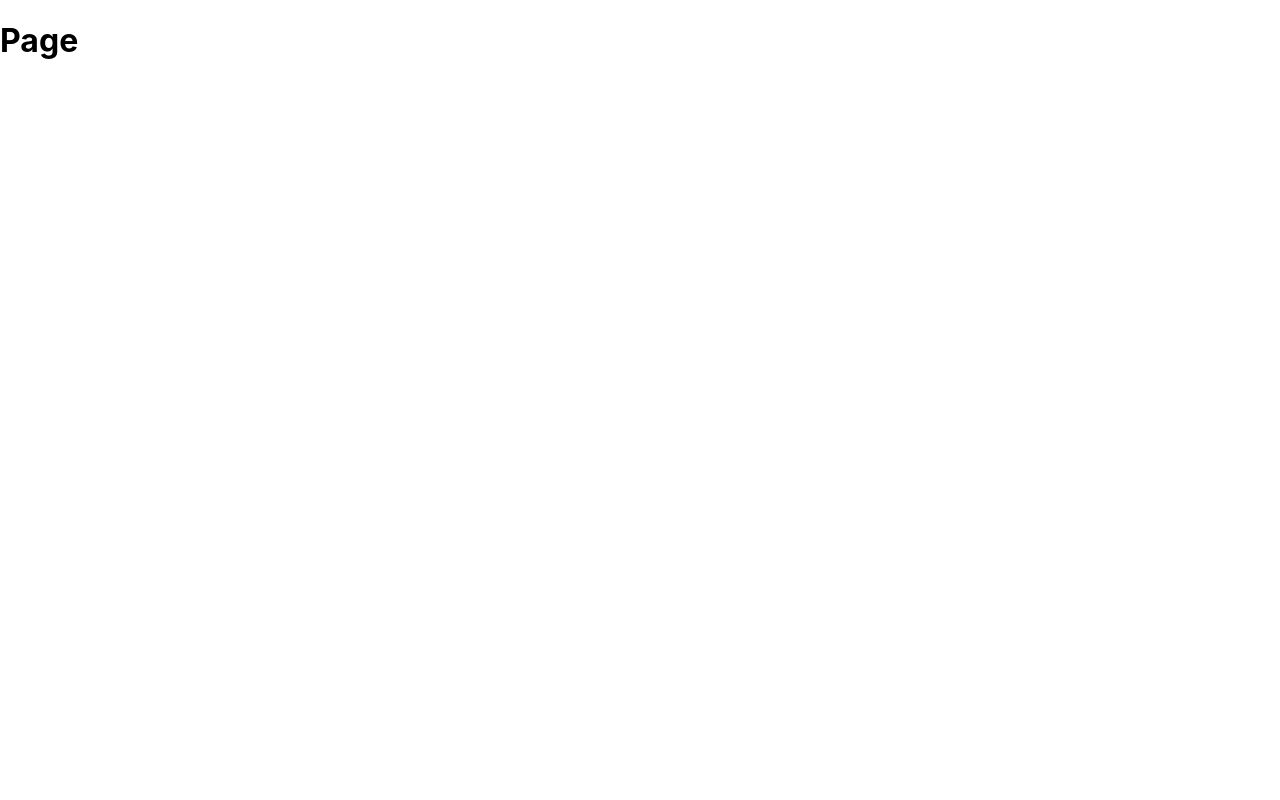
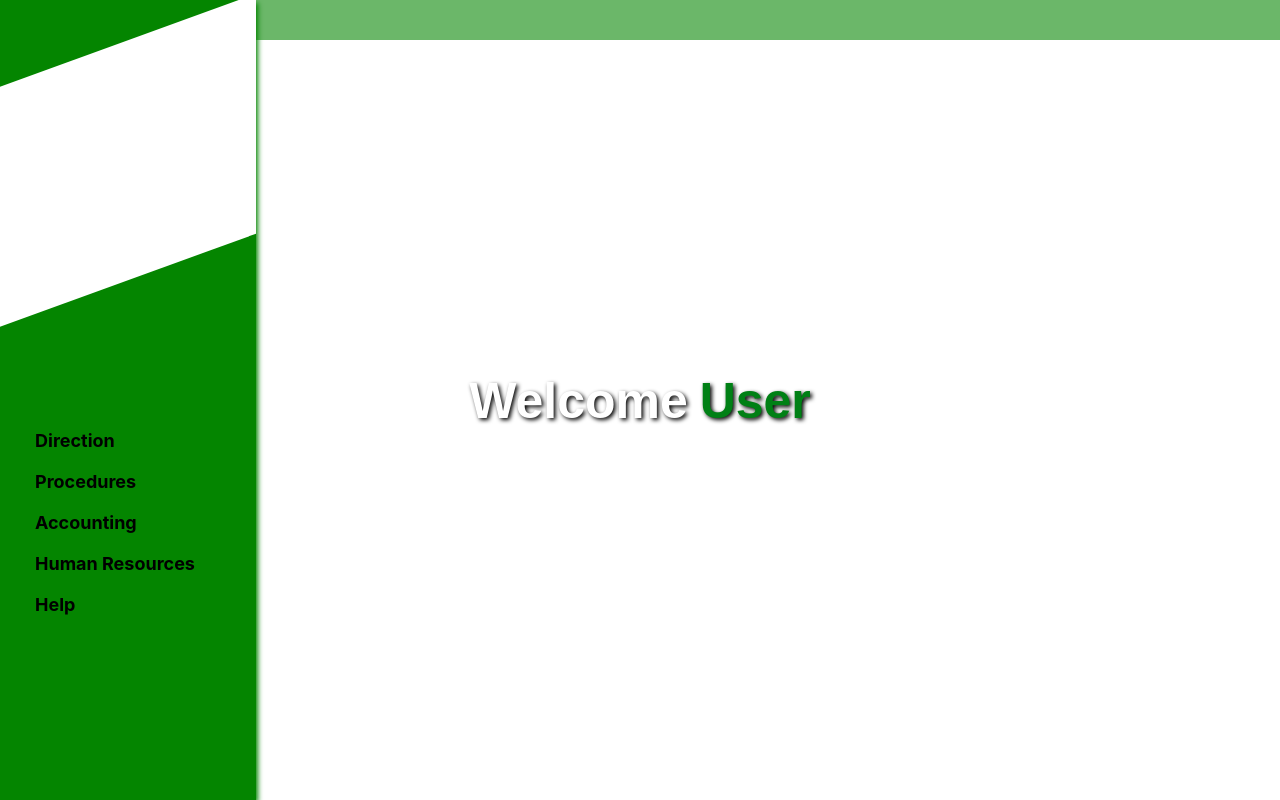
Before and after one commit to rui-juniorO/IHC-SmartBizz, a React (Create React App) app in the folder smart-biz/: page /page in a window 1280 px wide. Built offline with nearby package versions, Linux system fonts and the light colour scheme.

Commit message:
Update Main

```diff
--- a/smart-biz/package.json
+++ b/smart-biz/package.json
@@ -12,7 +12,6 @@
     "react-dom": "^18.2.0",
     "react-router-dom": "^6.10.0",
     "react-scripts": "5.0.1",
-    "react-scrollable-anchor": "^0.6.1",
     "web-vitals": "^2.1.4"
   },
   "scripts": {
--- a/smart-biz/src/pages/LogIn/Page.js
+++ b/smart-biz/src/pages/LogIn/Page.js
@@ -1,8 +1,17 @@
 //Para propósitos de testes
 import React from "react";
+import SideNav from "../../components/nav-bar/nav";
+import TopNav from "../../components/top-nav/nav";
+import Main from "../main";
+
 function Page() {
 return (
-  <h1>Page</h1>
+  <>
+  <TopNav/>
+  <SideNav/>
+
+  <Main/>
+  </>
 );
 }
 
```
